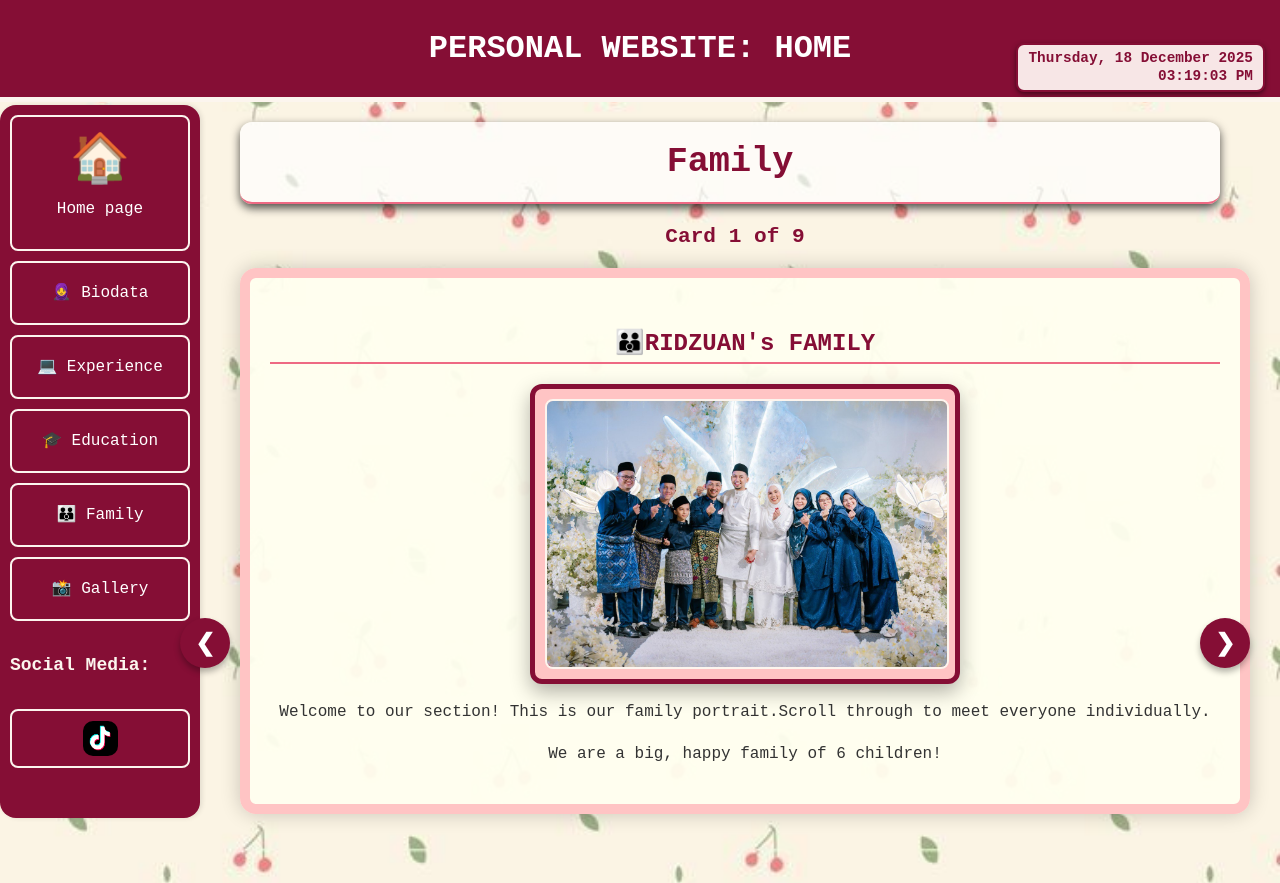
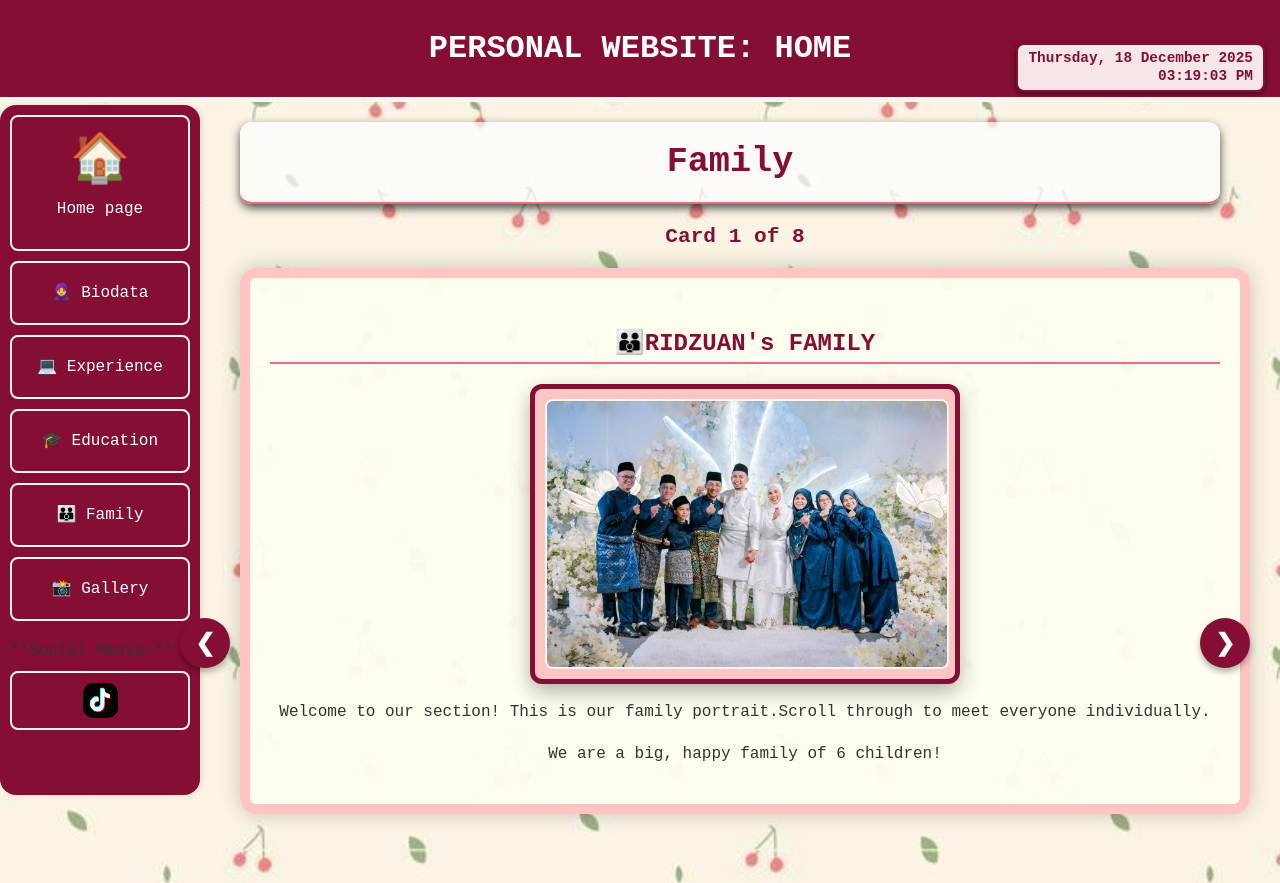
Before and after one commit to ryhntul/resume, a plain HTML site: page family.html in a window 1280 px wide. Shown: the top 883 px of the page. Drawn offline with Linux system fonts and the light colour scheme.

Commit message:
Update family.html

```diff
--- a/family.html
+++ b/family.html
@@ -21,7 +21,7 @@
     <a href="gallery.html"> &#128248 Gallery</a>
 
 
-    <h4>Social Media:</h4>
+    **Social Media:**<br>
     <a href="https://www.tiktok.com/@chocolate.milo_" target="_blank">
         <img src="tt.gif" alt="tiktok" style="width:30px; height:30px;">
     </a>
@@ -56,40 +56,40 @@
 
     <!--2.Father-->
     <section class="section section-peach family-slide">
-        <h3>Father</h3>
+        <h2>Father</h2>
         <div class="centered-image circular-profile-fix">
             <img src="baba.jpg" alt="Father's Profile Picture">
         </div>
         <p><strong>Name:</strong> Ridzuan bin Awang</p>
-        <p><strong>Age:</strong>54 years</p>
-        <p><strong>Occupation:</strong>Islamic affairs religious officer</p>
+        <p><strong>Age:</strong>51 years</p>
+        <p><strong>Occupation:</strong>JAKIM affairs officer</p>
     </section>
 
     <!--3.Mother-->
     <section class="section section-light-pink family-slide">
-        <h3>Mother</h3>
+        <h2>Mother</h2>
         <div class="centered-image circular-profile-fix">
             <img src="umi.jpeg" alt="Mother's Profile Picture">
         </div>
         <p><strong>Name:</strong> Wan Norhana binti Nordin@Wan Ghazali</p>
-        <p><strong>Age:</strong>50 years</p>
+        <p><strong>Age:</strong>48 years</p>
         <p><strong>Occupation:</strong>Teacher</p>
     </section>
 
     <!--4.Kaklong-->
     <section class="section section-lavender family-slide">
-        <h3>First child</h3>
+        <h2>First child</h2>
         <div class="centered-image circular-profile-fix">
             <img src="klong.jpg" alt="Klong's Profile Picture">
         </div>
         <p><strong>Name:</strong> Raudhatul Jannah binti Ridzuan</p>
-        <p><strong>Age:</strong>27 years</p>
+        <p><strong>Age:</strong>2 years</p>
         <p><strong>Occupation:</strong>Operation executive food court</p>
     </section>
 
     <!--5.Hassan-->
     <section class="section section-peach family-slide">
-        <h3>Second child</h3>
+        <h2>Second child</h2>
         <div class="centered-image circular-profile-fix">
             <img src="hasan.jpg" alt="Hassan's Profile Picture">
         </div>
@@ -100,7 +100,7 @@
 
     <!--6.Wardah-->
     <section class="section section-light-pink family-slide">
-        <h3>Third child</h3>
+        <h2>Third child</h2>
         <div class="centered-image circular-profile-fix">
             <img src="wardah.jpeg" alt="Wardah's Profile Picture">
         </div>
@@ -111,7 +111,7 @@
 
     <!--7.Me-->
     <section class="section section-cream family-slide">
-        <h3>Fourth child (That's Me!)</h3>
+        <h2>Fourth child (That's Me!)</h2>
         <div class="centered-image circular-profile-fix">
             <img src="profile.jpg" alt="Myself Profile Picture">
         </div>
@@ -122,7 +122,7 @@
 
     <!--8.Husni-->
     <section class="section section-lavender family-slide">
-        <h3>Fifth child</h3>
+        <h2>Fifth child</h2>
         <div class="centered-image circular-profile-fix">
             <img src="husni.jpg" alt="Husni's Profile Picture">
         </div>
@@ -133,7 +133,7 @@
 
     <!--9.Hilman-->
     <section class="section section-peach family-slide">
-        <h3>Sixth child</h3>
+        <h2>Sixth child</h2>
         <div class="centered-image circular-profile-fix">
             <img src="hilman.jpg" alt="Hilman's Profile Picture">
         </div>
@@ -147,116 +147,6 @@
     Copyright &copy; 2025 Raihanatul Atirah Binti Ridzuan. All Rights Reserved.
     <marquee behavior="alternate" direction="right"> raihanatul 'atirah </marquee>
 </footer>
-<script>
-    // Helper function for padding single-digit numbers
-    const pad = (number) => (number < 10 ? '0' + number : number);
-
-    function updateClock(){
-        const now = new Date();
-
-        // Arrays for formatting names manually
-        const days = ["Sunday", "Monday", "Tuesday", "Wednesday", "Thursday", "Friday", "Saturday"];
-        const months = ["January", "February", "March", "April", "May", "June", "July", "August", "September", "October", "November", "December"];
-
-        // Day/Date
-        const dayOfWeek = days[now.getDay()];
-        const dayOfMonth = now.getDate();
-        const monthName = months[now.getMonth()];
-        const year = now.getFullYear();
-        const dateString = `${dayOfWeek}, ${pad(dayOfMonth)} ${monthName} ${year}`;
-
-        // Time
-        let hours = now.getHours();
-        const minutes = now.getMinutes();
-        const seconds = now.getSeconds();
-        const ampm = hours >= 12 ? 'PM' : 'AM';
-
-        // Convert 24h format to 12h format
-        hours = hours % 12;
-        hours = hours ? hours : 12;
-        const timeString = `${pad(hours)}:${pad(minutes)}:${pad(seconds)} ${ampm}`;
-
-        const clockElement = document.getElementById('header-clock');
-        if (clockElement) {
-            // Display date string, followed by time string on the next line
-            clockElement.innerHTML = `
-                ${dateString}
-                <br>
-                ${timeString}
-            `;
-        }
-    }
-
-    //--carousel script--/
-    let currentSlideIndex = 0;
-    let slides;
-    const TOTAL_SLIDES = 9;
-
-    function showSlide(index){
-        //find all slides//
-        slides = document.querySelectorAll('.family-slide');
-        if(!slides||slides.length === 0) return;
-
-        //new index//
-        if(index >= slides.length){
-            currentSlideIndex = 0;
-        } else if (index < 0) {
-            currentSlideIndex = slides.length -1;
-        } else {
-            currentSlideIndex = index;
-        }
-
-        //hide all slides and remove the active class
-        slides.forEach (slide => {
-            slide.classList.remove ('active');
-            slide.style.opacity ='0';
-            slide.style.pointerEvents ='none';//disable interaction with hidden slides
-            slide.style.zIndex= '1';
-        });
-
-        //show current slide
-        slides[currentSlideIndex].classList.add('active');
-        slides[currentSlideIndex].style.opacity='1';
-        slides[currentSlideIndex].style.pointerEvents='auto';
-        slides[currentSlideIndex].style.zIndex='10';//bring active slide to front
-
-        //update indicator
-        const indicator = document.getElementById('slideIndicator');
-        if (indicator) {
-            //changed single quotes
-            indicator.textContent =
-                `Card ${currentSlideIndex + 1} of ${TOTAL_SLIDES}`;
-        }
-    }
-
-    //function exposed to the HTML buttons
-    function changeSlide(n) {
-        showSlide (currentSlideIndex + n);
-    }
-
-    //Initialization function called on DOMContentLoaded
-    function initFamilyCarousel() {
-        slides = document.querySelectorAll ('.family-slide');
-        if (slides.length > 0) {
-            //ensure all slides are set up for transition
-            slides.forEach (slide => {
-                slide.style.transition = 'opacity 0.5s ease-in-out';
-                slide.style.position = 'absolute';
-                slide.style.top = '0';
-                slide.style.left = '0';
-                slide.style.width = '100%';
-            })
-            showSlide(currentSlideIndex);
-        }
-    }
-
-    // FIX: This section MUST be outside the updateClock function so it runs on page load.
-    document.addEventListener('DOMContentLoaded', () => {
-        updateClock();
-        setInterval(updateClock, 1000);
-        initFamilyCarousel ();
-    });
-</script>
+<script src="script.js"></script>
 </body>
-
 </html>
```
